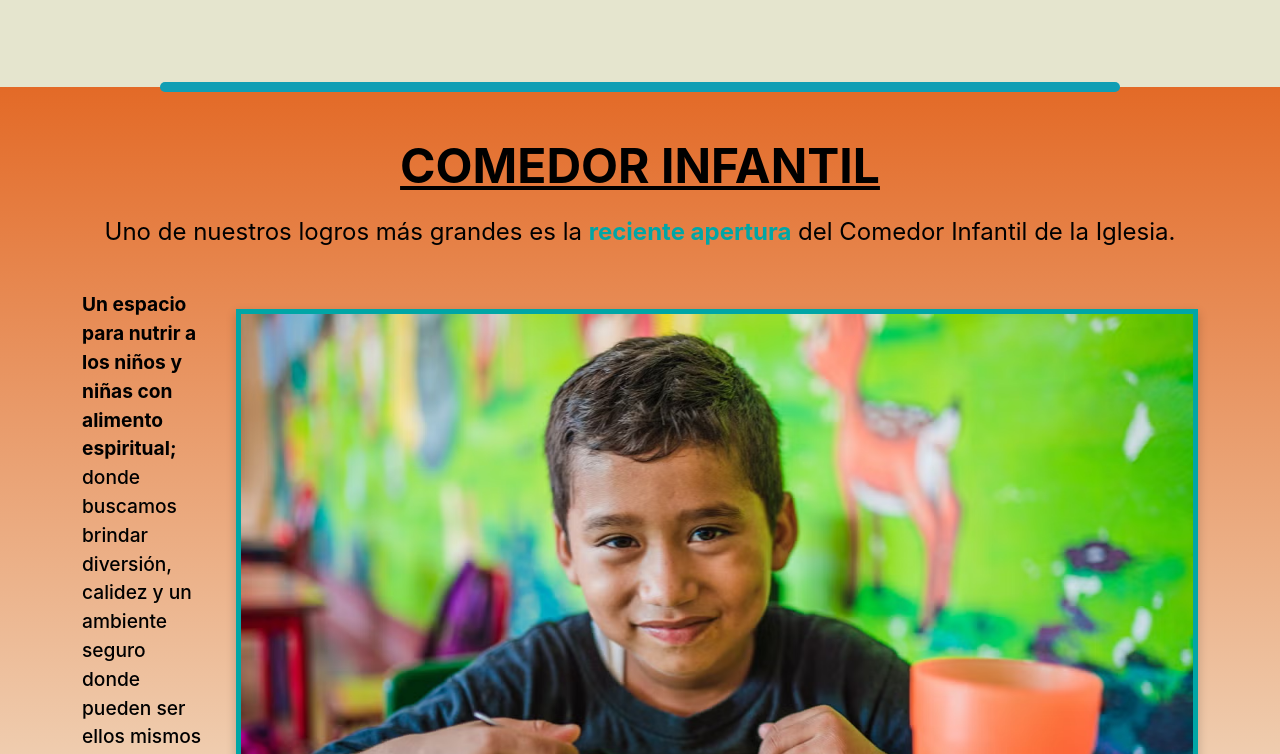
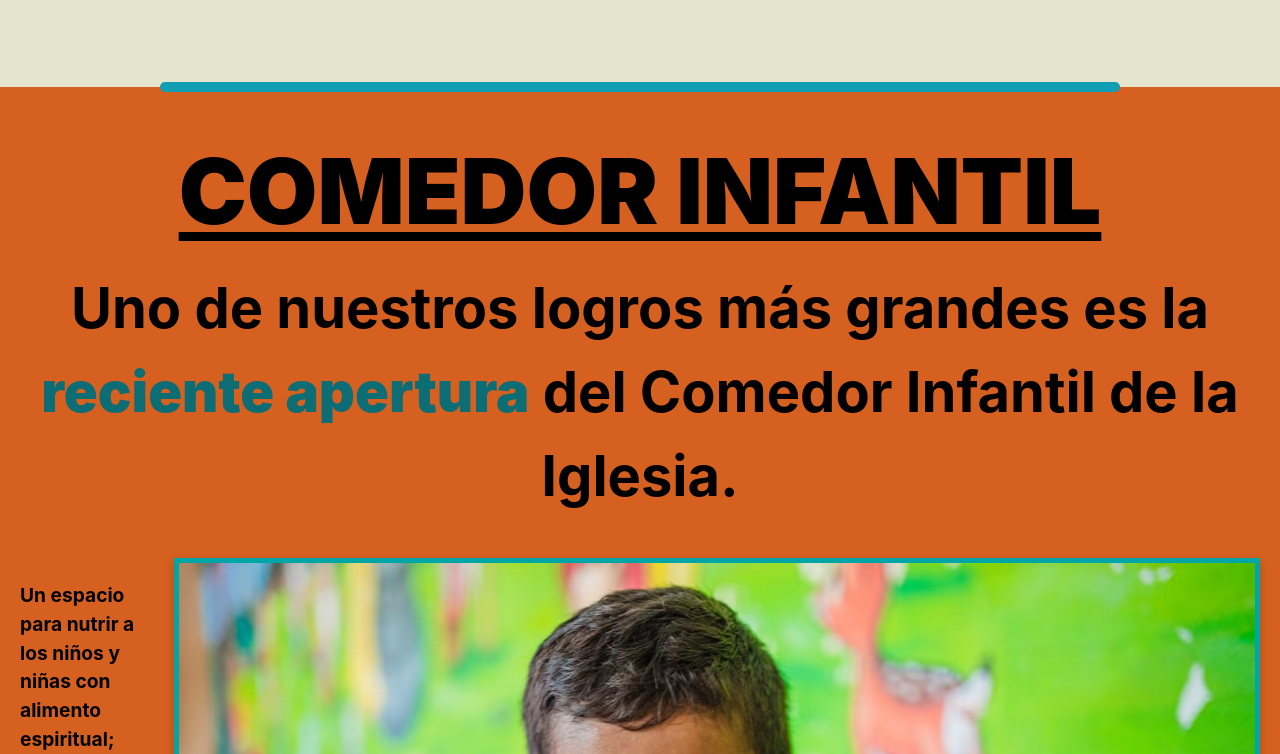
Before and after one commit to mcastaingk/church-website, a website: page donaciones.html in a window 1280 px wide. Shown: the part 1207-1961 px from the top of the page. Drawn offline with nearby package versions, Linux system fonts and the light colour scheme.

Commit message:
feat(donaciones): Add updated PayPal links to donation buttons and links

```diff
--- a/donaciones.html
+++ b/donaciones.html
@@ -72,7 +72,8 @@
                     </div>
                     <div class="method">
                         <span class="icon">🔗</span>
-                        <p><a href="https://example.com" class="donation-link">Mediante el siguiente enlace.</a></p>
+                        <p><a href="https://www.paypal.com/donate/?hosted_button_id=ZPVKKAUHAVPSL"
+                                class="donation-link">Mediante el siguiente enlace.</a></p>
                     </div>
                 </div>
             </div>
@@ -82,7 +83,7 @@
 
         <!-- Comedor Infantil Section -->
         <section class="comedor-infantil">
-            <div class="container">
+            <div>
                 <h2 class="comedor-title">COMEDOR INFANTIL</h2>
                 <p class="comedor-intro">
                     Uno de nuestros logros más grandes es la <span class="highlight">reciente apertura</span>
--- a/script-donaciones.js
+++ b/script-donaciones.js
@@ -1,14 +1,14 @@
 document.querySelector('.donate-button').addEventListener('click', function () {
-    window.location.href = 'https://your-donation-page-url.com';
+    window.location.href = 'https://www.paypal.com/donate/?hosted_button_id=ZPVKKAUHAVPSL';
 });
 
 document.querySelector('.donation-link').addEventListener('click', function (e) {
     e.preventDefault();
-    window.location.href = 'https://example.com';
+    window.location.href = 'https://www.paypal.com/donate/?hosted_button_id=ZPVKKAUHAVPSL';
 });
 
 document.querySelector('.donate-now').addEventListener('click', function () {
-    window.location.href = 'https://your-donation-page-url.com';
+    window.location.href = 'https://www.paypal.com/donate/?hosted_button_id=ZPVKKAUHAVPSL';
 });
 
 document.querySelectorAll('a[href^="#"]').forEach(anchor => {
--- a/style-donaciones.css
+++ b/style-donaciones.css
@@ -123,30 +123,32 @@
 
 /* Comedor Infantil Section */
 .comedor-infantil {
-    background: linear-gradient(to bottom, #E36A27, #F4F4E5);
+    background: #D66020;
     padding: 50px 20px;
     color: #000;
 }
 
 .comedor-title {
     text-align: center;
-    font-size: 3rem;
-    font-weight: bold;
+    font-size: 5.7rem;
+    font-weight: 900;
     text-transform: uppercase;
     text-decoration: underline;
     margin-bottom: 20px;
+    text-underline-offset: 8px;
 }
 
 .comedor-intro {
     text-align: center;
-    font-size: 1.5rem;
+    font-size: 3.5rem;
     margin-bottom: 40px;
     line-height: 1.5;
+    font-weight: bold;
 }
 
 .comedor-intro .highlight {
-    color: #00A6A6;
-    font-weight: bold;
+    color: #0D6D74;
+    font-weight: 900;
 }
 
 .comedor-content {
```
